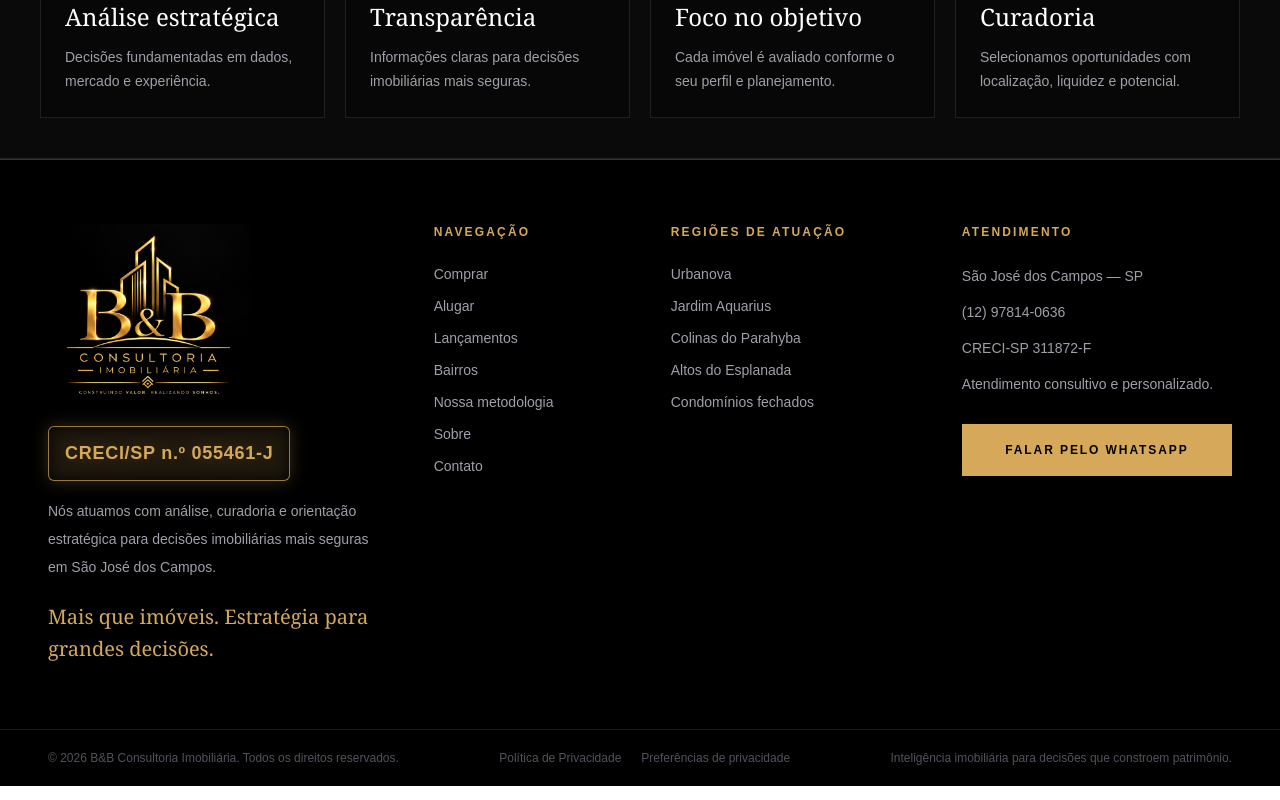
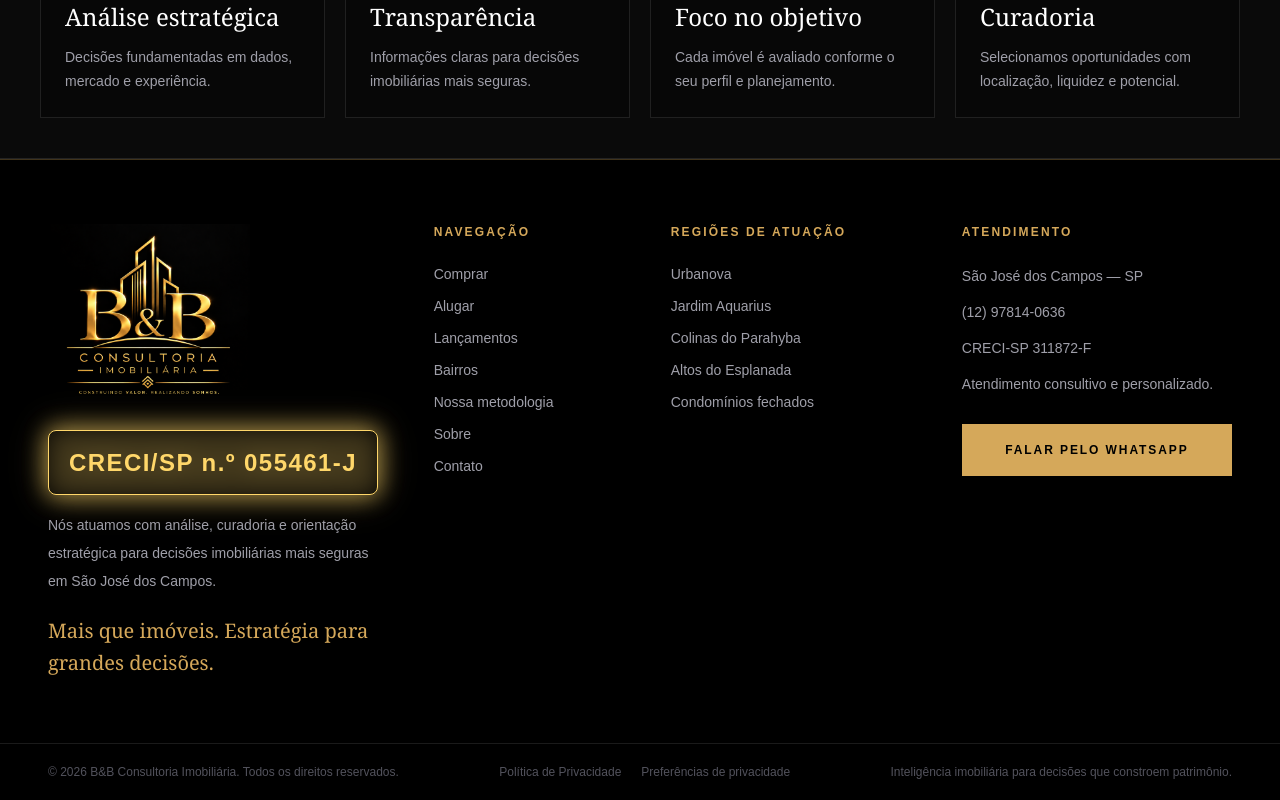
Before and after one commit to altamirbonilhajunior2-prog/bbconsultoriaimobiliaria-premium, a Next.js app: page / in a window 1280 px wide. Shown: the part 3898-4698 px from the top of the page. Built offline with nearby package versions, Linux system fonts and the light colour scheme; no server answers; the database is empty.

Commit message:
style: reforca destaque dourado do CRECI

```diff
--- a/app/components/Footer.tsx
+++ b/app/components/Footer.tsx
@@ -43,7 +43,7 @@ export default function Footer() {
             />
           </Link>
 
-          <p data-bb-creci="footer" className="mt-3 inline-block max-w-full rounded-md border border-[#D5A85A]/70 bg-black/40 px-4 py-3 text-base font-bold leading-relaxed tracking-[0.04em] text-[#D5A85A] drop-shadow-[0_0_8px_rgba(213,168,90,0.55)] sm:text-lg">
+          <p data-bb-creci="footer" className="mt-4 inline-block max-w-full rounded-lg border border-[#FFD76A] bg-black/50 px-5 py-3 text-xl font-extrabold leading-relaxed tracking-[0.06em] text-[#FFD76A] shadow-[0_0_24px_rgba(255,215,106,0.35)] drop-shadow-[0_0_12px_rgba(255,215,106,0.95)] sm:text-2xl">
             CRECI/SP n.º 055461-J
           </p>
 
```
